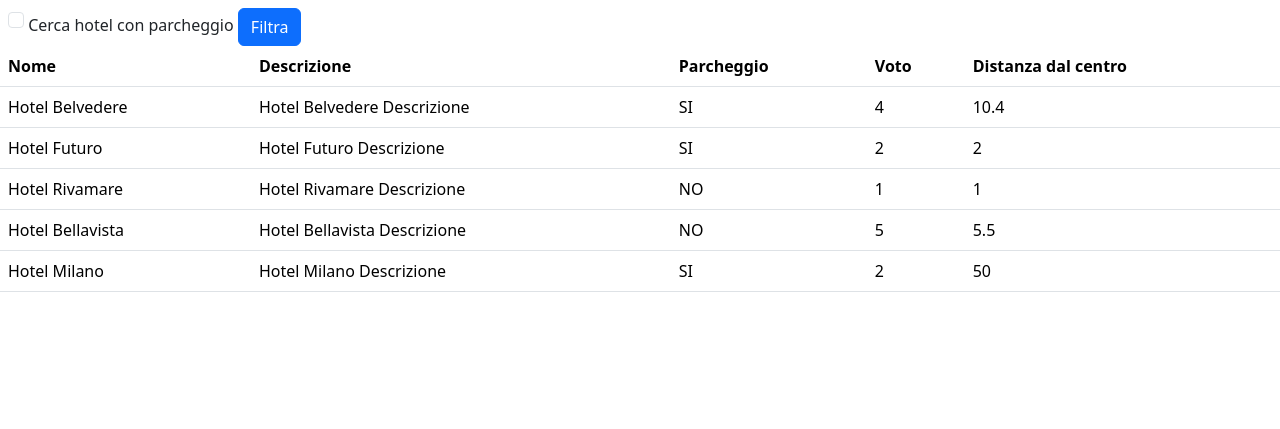
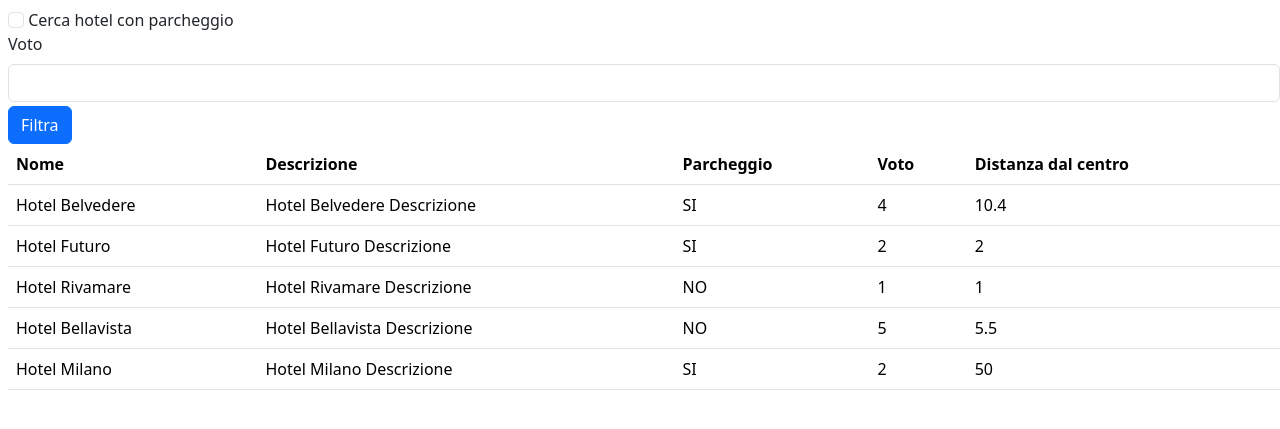
Before and after one commit to Christian-Lepidi/php-hotel, a PHP site: page / in a window 1280 px wide. Shown: the top 429 px of the page. Run offline with PHP 8.4, Linux system fonts and the light colour scheme.

Commit message:
feat: add. filter vote

```diff
--- a/index.php
+++ b/index.php
@@ -20,6 +20,10 @@ include_once("./main.php");
   <label class="form-check-label" for="check-parking">
     Cerca hotel con parcheggio
   </label>
+  <div class="mb-3">
+    <label for="filter-vote" class="form-label">Voto</label>
+    <input type="number" name="filter-vote" class="form-control" id="filter-vote" min="1" max="5">
+    <div  class="form-text"></div>
   <button class="btn btn-primary">Filtra</button>
  </form>
  <table class="table">
--- a/main.php
+++ b/main.php
@@ -42,11 +42,16 @@
 
 
     $filter_parking = isset($_GET["check-parking"]) ? true:false;
+    $filter_vote = $_GET["filter-vote"] ?? false;
+
     if($filter_parking == true){
         $hotels = array_filter($hotels,function($hotel,$index){
             return $hotel["parking"] == true;
         },ARRAY_FILTER_USE_BOTH);
     }
 
+    if($filter_vote == true){
+        $hotels = array_filter($hotels, fn($hotel) => $hotel["vote"] >= $filter_vote);    }
+
 
 ?>
```
